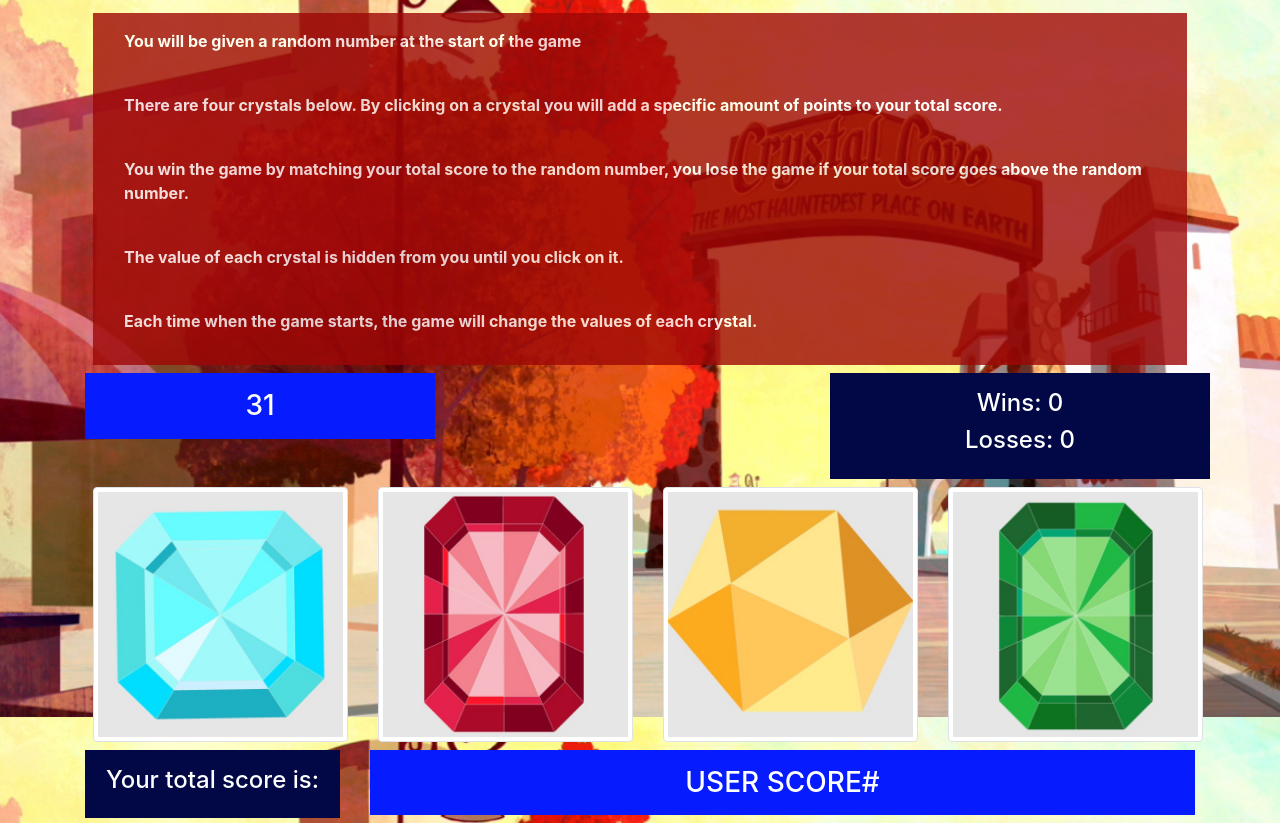
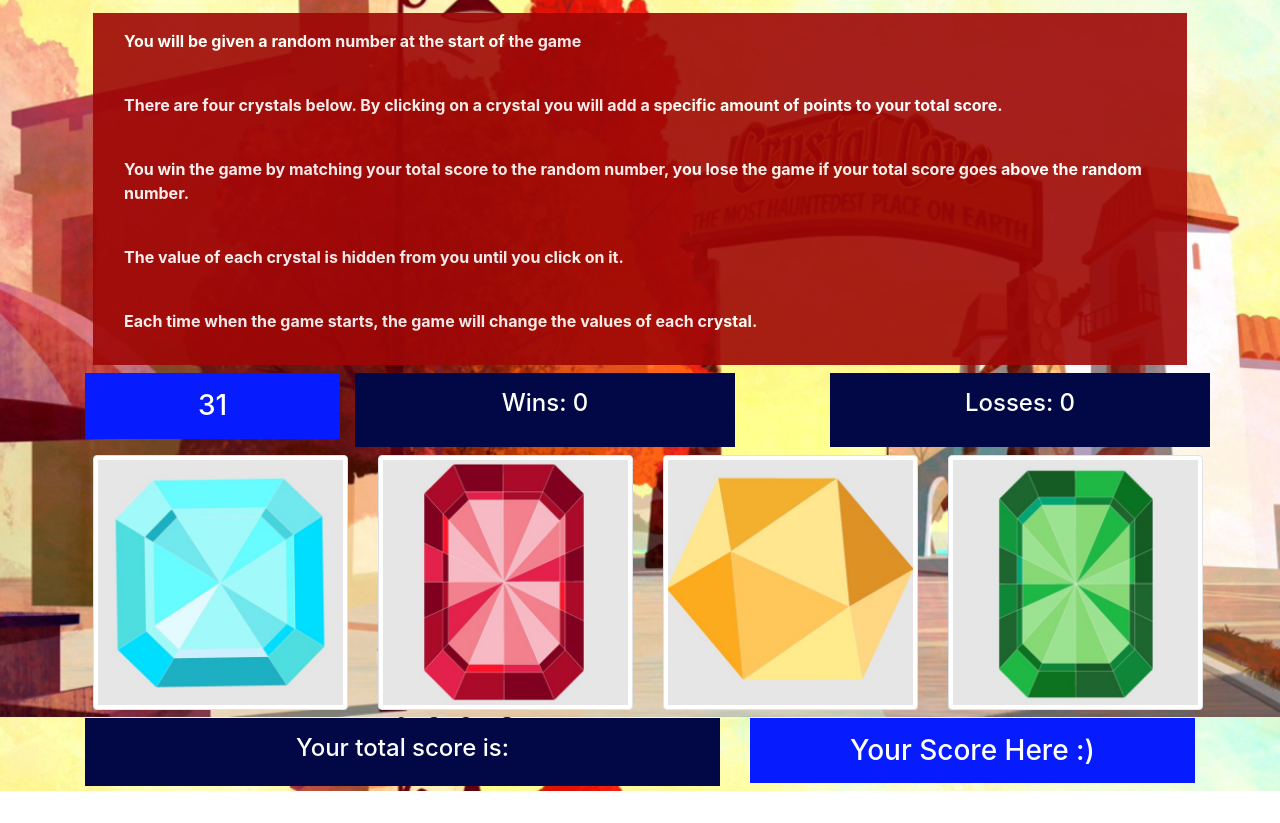
Before and after one commit to Vincent440/Unit-4-game, a plain HTML site: page index.html in a window 1280 px wide. Shown: the part 83-906 px from the top of the page. After the commit the page ends 874 px from the top, so only its background shows below. Drawn offline with nearby package versions, Linux system fonts and the light colour scheme.

Commit message:
adjusted styling Logic needs work to function correctly

```diff
--- a/assets/css/style.css
+++ b/assets/css/style.css
@@ -16,7 +16,7 @@ body {
     color:#FEFFFF;
     background-color:#9E0706;
     padding: 1rem;
-    opacity: 0.8;
+    opacity: 0.9;
     margin:.5rem;
 
 }
@@ -25,7 +25,7 @@ body {
     color:#FEFFFF;
     padding: 1rem;
 }
-#win-loss-score {
+.win-loss-score {
     color:#FEFFFF;
     background-color: #020745;
     padding: 1rem;
--- a/assets/javascript/game.js
+++ b/assets/javascript/game.js
@@ -33,7 +33,7 @@ function gameReset() {//FUNCTION TO RESET GAME KEEPING SCORE
   computerScoreChoice();//calls function to generate new random number 19-120
   console.log("reset game")
 
-  console.log(computerScore + " as well as" + crystalValue[0] + crystalValue[1] + crystalValue[2] +crystalValue[3]);
+  console.log(computerScore + " as well as " + crystalValue[0] + " " + crystalValue[1] + " " + crystalValue[2] + " " + crystalValue[3]);
 }
 
 
@@ -45,24 +45,28 @@ function gameReset() {//FUNCTION TO RESET GAME KEEPING SCORE
 
 
     $("#crystal-blue").on("click", function() {
+      gemClicks();
       userTotalScore += crystalValue[0]  ;
       $("#current-score").text(userTotalScore);
       console.log(crystalValue[0]);
     });
 
     $("#crystal-red").on("click", function() {
+      gemClicks();
       userTotalScore += crystalValue[1]  ;
       $("#current-score").text(userTotalScore);
       console.log(crystalValue[1]);
     });
 
     $("#crystal-gold").on("click", function() {
+      gemClicks();
       userTotalScore += crystalValue[2]  ;
       $("#current-score").text(userTotalScore);
       console.log(crystalValue[2]);
     });
 
     $("#crystal-green").on("click", function() {
+      gemClicks();
       userTotalScore += crystalValue[3]  ;
       $("#current-score").text(userTotalScore);
       console.log(crystalValue[3]);
@@ -70,19 +74,19 @@ function gameReset() {//FUNCTION TO RESET GAME KEEPING SCORE
 
 function gemClicks() {
 
-  if (userTotalScore > computerScore){
+  if (userTotalScore > computerScore) {
       gamesLost++;
       $("#loss").text("Losses: " + gamesLost);
       gameReset();
     }
+
     else if ( userTotalScore === computerScore) {
       gamesWon++;
       $("#win").text("Wins: " + gamesWon);
       gameReset();
-      }
+    }
+
   }
-
-
 
 
   });
--- a/index.html
+++ b/index.html
@@ -49,12 +49,17 @@
         </div>
       </div>
       <div class="row text-center">
-        <div class="col-4" >
+        <div class="col-3" >
           <h3 id="computer-number">TARGET SCORE#</h3>
         </div>
-        <div class="col-4"></div>
-        <div class="col-4" id="win-loss-score">
+        <div class="col-4 win-loss-score">
           <h4 id="win">Wins: 0</h4>
+        </div>
+        <div class="col-1">
+
+        </div>
+        <div class="col-4 win-loss-score">
+
           <h4 id="loss">Losses: 0</h4>
         </div>
       </div>
@@ -93,15 +98,15 @@
         </div>
       </div>
       <div class="row">
-        <div class="col-3 text-center">
+        <div class="col-7 text-center">
           <div id="score-info">
             <h4>Your total score is:</h4>
           </div>
         </div>
 
-        <div class="col-9 text-center">
+        <div class="col-5 text-center">
 
-         <h3 id="current-score">USER SCORE#</h3>
+         <h3 id="current-score">Your Score Here :)</h3>
 
         </div>
       </div>
```
